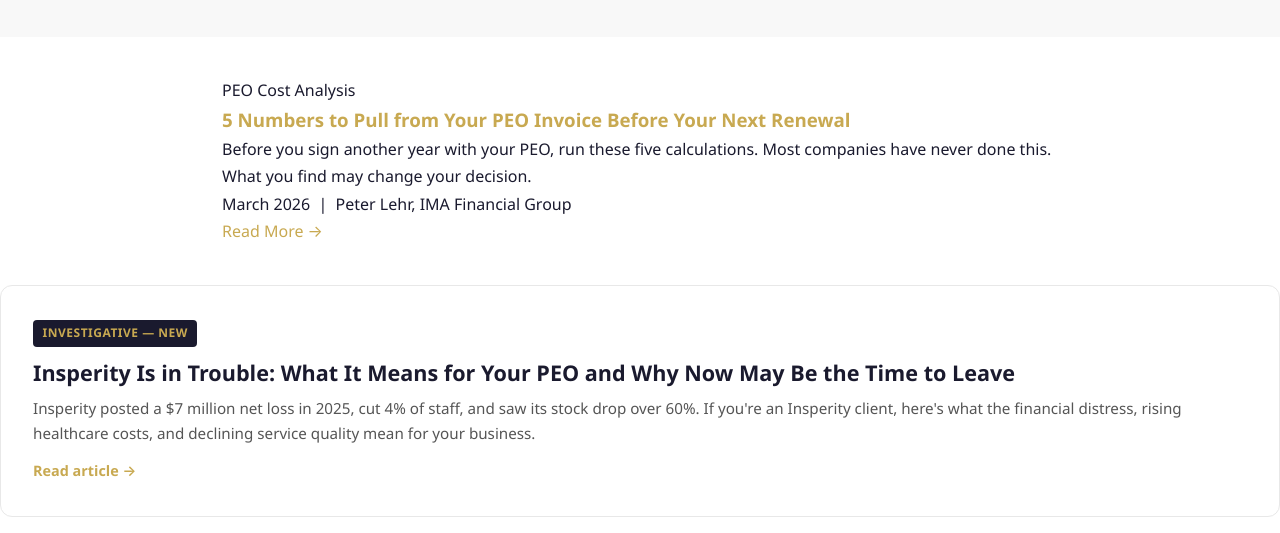
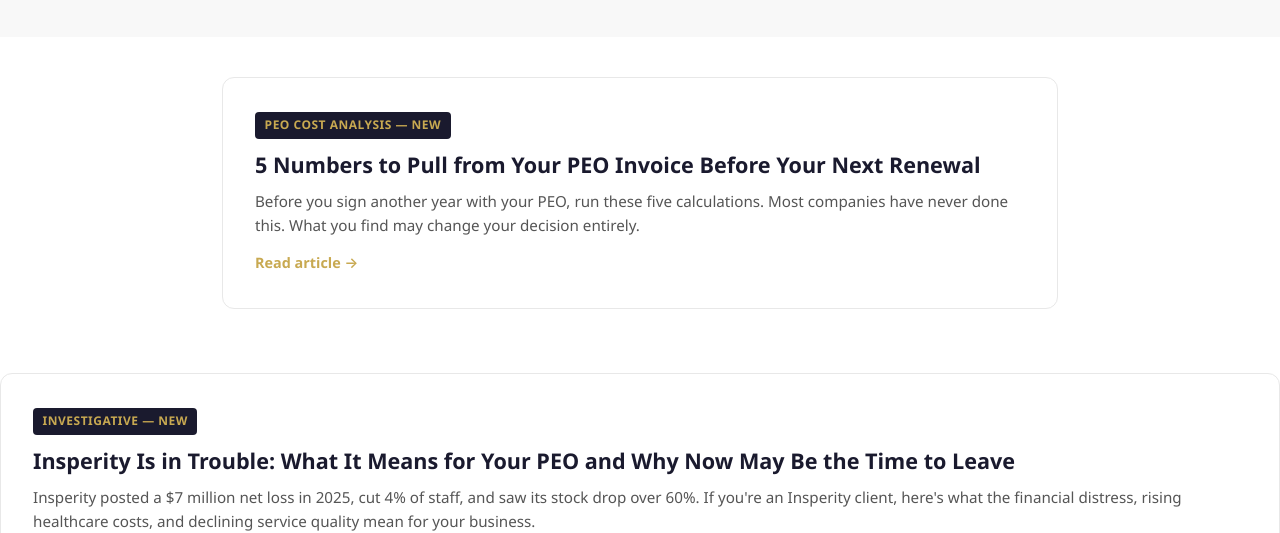
Before and after one commit to czechxpress/leavepeo-site, a plain HTML site: page blog.html in a window 1280 px wide. Shown: the part 267-800 px from the top of the page. Drawn offline with Linux system fonts and the light colour scheme.

Commit message:
blog.html

```diff
--- a/blog.html
+++ b/blog.html
@@ -76,11 +76,13 @@
 </div>
 
 <div class="blog-grid">
-  <div class="blog-card-tag">PEO Cost Analysis</div>
-  <h3><a href="/blog/peo-invoice-audit">5 Numbers to Pull from Your PEO Invoice Before Your Next Renewal</a></h3>
-  <p>Before you sign another year with your PEO, run these five calculations. Most companies have never done this. What you find may change your decision.</p>
-  <div class="blog-card-meta">March 2026 &nbsp;|&nbsp; Peter Lehr, IMA Financial Group</div>
-  <a href="/blog/peo-invoice-audit" class="blog-read-more">Read More →</a>
+ <a href="https://leavepeo.com/blog/peo-invoice-audit" class="blog-card">
+    <span class="blog-tag featured">PEO Cost Analysis &mdash; New</span>
+    <h2>5 Numbers to Pull from Your PEO Invoice Before Your Next Renewal</h2>
+    <p>Before you sign another year with your PEO, run these five calculations. Most companies have never done this. What you find may change your decision entirely.</p>
+    <span class="read-link">Read article &rarr;</span>
+  </a>
+
 </div>
 
   <!-- NEW: Insperity Investigative (March 2026) -->
```
